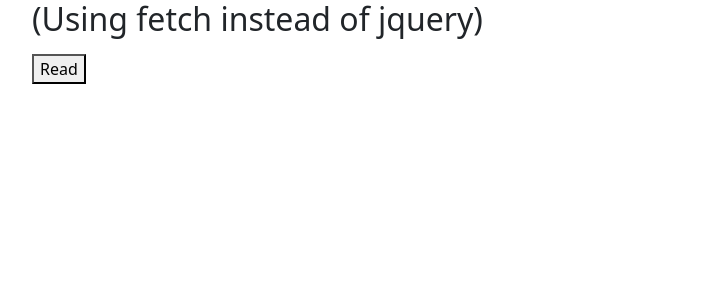
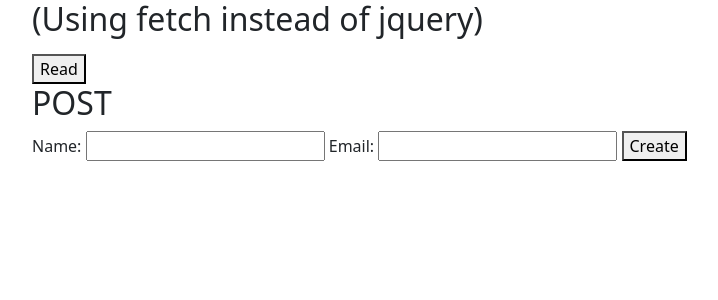
Before and after one commit to ark948/django-jquery-ajax-01, a Django app: page /with-fetch in a window 1280 px wide. Shown: the top 300 px of the page, without its empty margins (50-768 px from the left). Run offline with Django 5.2, Linux system fonts and the light colour scheme; some libraries are stand-ins or nearby versions.

Commit message:
Handling POST with fetch

```diff
--- a/my_app/views.py
+++ b/my_app/views.py
@@ -1,3 +1,4 @@
+import json
 from django.shortcuts import render
 from my_app.models import Profile
 from django.http import JsonResponse, HttpResponse, HttpResponseBadRequest
@@ -26,6 +27,11 @@
         if request.method == "GET":
             profiles = list(Profile.objects.all().values())
             return JsonResponse({"context": profiles})
+        if request.method == "POST":
+            data = json.load(request) # deserialize the request object
+            profile = data.get('payload')
+            Profile.objects.create(name=profile['name'], email=profile['email'])
+            return JsonResponse({"status": 'Profile added.'})
         return JsonResponse({'status': 'Invalid Request'}, status=400)
     else:
         return HttpResponseBadRequest('Invalid Request')
--- a/static/js/main.js
+++ b/static/js/main.js
@@ -12,13 +12,47 @@
             profileList.innerHTML = "";
 
             (data.context).forEach(profile => {
-                const profileHTMLElement = `
-                    <li>
-                        <p>Name: ${profile.name}</p>
-                        <p>Email: ${profile.email}</p>
-                    </li>`
+                const profileHTMLElement = `<li> Name: ${profile.name} - Email: ${profile.email} </li>`;
                 profileList.innerHTML += profileHTMLElement;
             });
         });
     console.log("Data received.");
 }
+
+function getCookie(name) {
+    let cookieValue = null;
+    if (document.cookie && document.cookie !== "") {
+      const cookies = document.cookie.split(";");
+      for (let i = 0; i < cookies.length; i++) {
+        const cookie = cookies[i].trim();
+        // Does this cookie string begin with the name we want?
+        if (cookie.substring(0, name.length + 1) === (name + "=")) {
+          cookieValue = decodeURIComponent(cookie.substring(name.length + 1));
+          break;
+        }
+      }
+    }
+    return cookieValue;
+  }
+
+// POST (adding profile)
+// credentials and cookies are to be noticed
+// same-origin: in case where frontend and backend are hosted on different servers: CORS must be included
+// post requests require csrf value, we must use the cookie value to generate csrf and send it along with the request
+// one option is to use django's {% csrf_token %} to generate it automatically, but this requires an actual form to be created
+// the other option is to aquire the cookie and generate it
+function addProfile(url, payload) {
+    fetch(url, {
+        method: "POST",
+        credentials: "same-origin",
+        headers: {
+            "X-Requested-With": "XMLHttpRequest",
+            "X-CSRFToken": getCookie("csrftoken"), // to handle CSRF verification
+        },
+        body: JSON.stringify({payload: payload})
+    })
+        .then(response => response.json())
+        .then(data => {
+            console.log(data);
+        });
+}
--- a/templates/with_fetch.html
+++ b/templates/with_fetch.html
@@ -4,16 +4,42 @@
     <h2>(Using fetch instead of jquery)</h2>
     <ul id="profilelist"></ul>
     <button id="getProfiles">Read</button>
+    <br>
+
+    <h2>POST</h2>
+    <form id="addProfileForm">
+        <label for="profileNamePost">Name:</label>
+        <input type="text" id="profileNamePost">
+        <lable for="profileEmailPost">Email:</lable>
+        <input type="email" id="profileEmailPost">
+        <button type="submit">Create</button>
+    </form>
 {% endblock content %}
 
 {% block javascript %}
 <script>
     (function() {
-        const get_all_profiles_url = "{% url 'getProfilesV2' %}";
+        // GET
+        const get_all_profiles_url = "{% url 'getProfilesV2' %}"; // GET and POST have the same handler
+
         const readButton = document.getElementById("getProfiles");
         readButton.addEventListener("click", () => {
             getALlProfiles(get_all_profiles_url);
         });
+
+        // POST
+        const addProfileForm = document.getElementById("addProfileForm");
+        addProfileForm.addEventListener("submit", (e) => {
+            // prevent page reload
+            e.preventDefault();
+            // get the values from form fields
+            const formData = {
+                name: addProfileForm["profileNamePost"].value,
+                email: addProfileForm["profileEmailPost"].value,
+            }
+            addProfile(get_all_profiles_url, formData);
+            addProfileForm.reset();
+        });
     })();
 </script>
 {% endblock javascript %}
```
